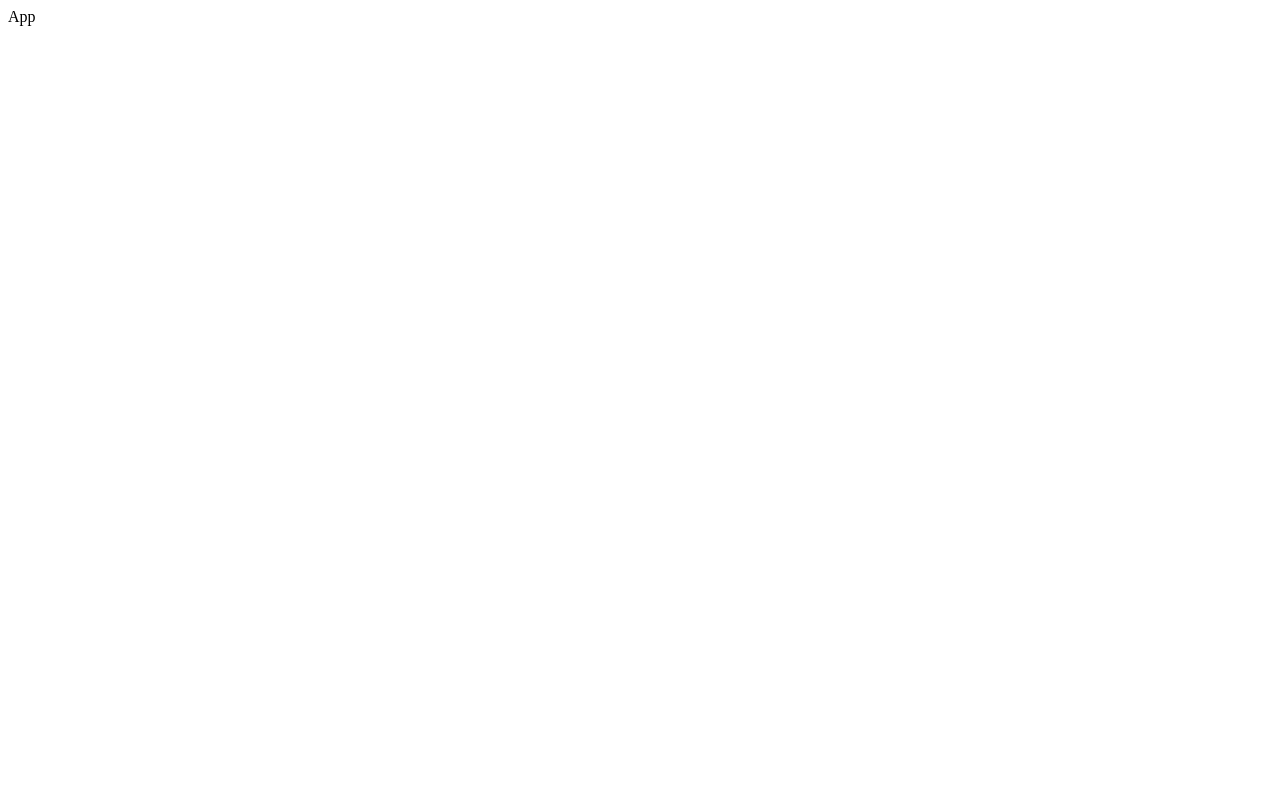
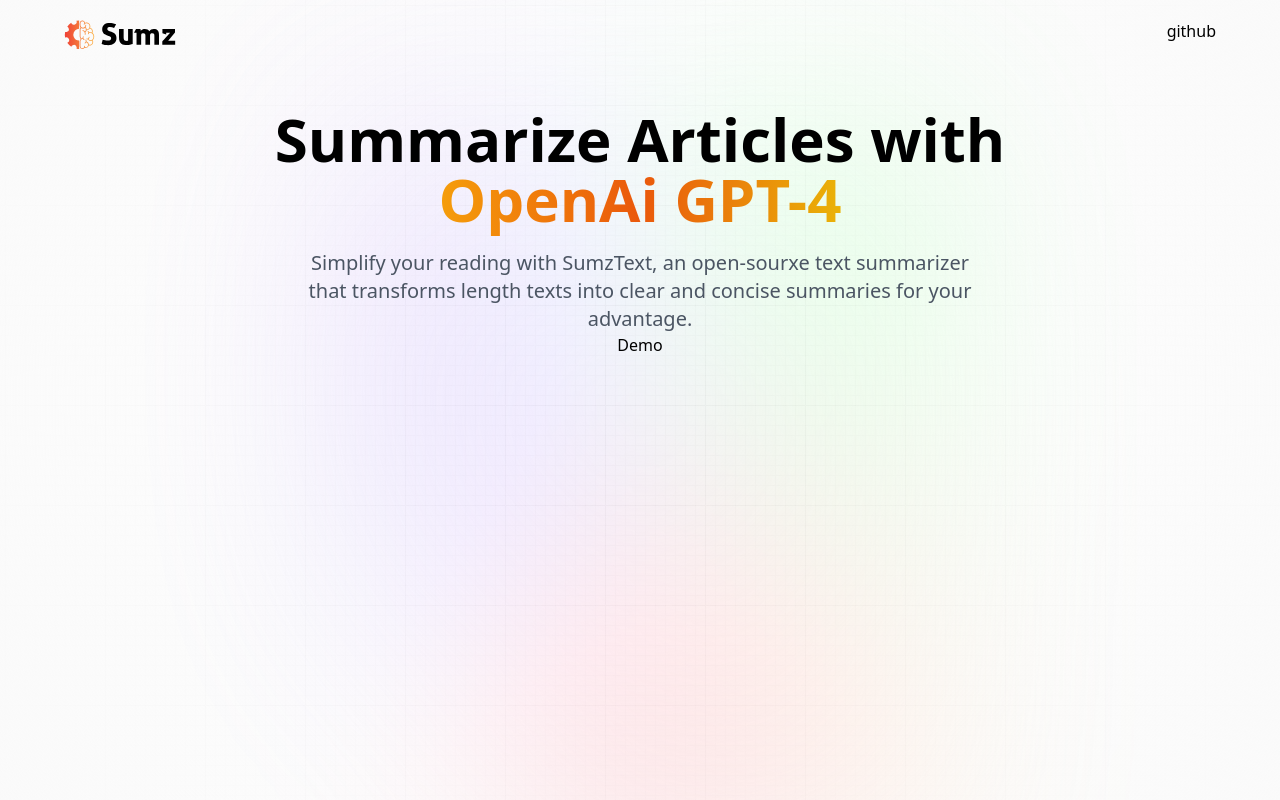
Before and after one commit to Ahmet1Bilici/SumText, a React (Vite) app: page / in a window 1280 px wide. Built offline with nearby package versions, Linux system fonts and the light colour scheme; a web font is replaced by a local one.

Commit message:
Set page title, icon, and desc

```diff
--- a/index.html
+++ b/index.html
@@ -2,7 +2,7 @@
 <html lang="en">
   <head>
     <meta charset="UTF-8" />
-    <link rel="icon" type="image/svg+xml" href="/vite.svg" />
+    <link rel="icon" type="image/svg+xml" href="/favicon.ico" />
 
     <link
       href="https://api.fontshare.com/v2/css?f[]=satoshi@1,900,700,500,300,400&display=swap"
@@ -16,7 +16,7 @@
     />
 
     <meta name="viewport" content="width=device-width, initial-scale=1.0" />
-    <title>Vite + React</title>
+    <title>SumzText</title>
   </head>
   <body>
     <div id="root"></div>
--- a/src/App.jsx
+++ b/src/App.jsx
@@ -1,7 +1,22 @@
 import React from "react";
+import Hero from "./components/Hero";
+import Demo from "./components/Demo";
+
+import "./App.css";
 
 const App = () => {
-  return <div>App</div>;
+  return (
+    <main>
+      <div className="main">
+        <div className="gradient" />
+      </div>
+
+      <div className="app">
+        <Hero />
+        <Demo />
+      </div>
+    </main>
+  );
 };
 
 export default App;
--- /dev/null
+++ b/src/components/Demo.jsx
@@ -0,0 +1,7 @@
+import React from "react";
+
+const Demo = () => {
+  return <div>Demo</div>;
+};
+
+export default Demo;
--- /dev/null
+++ b/src/components/Hero.jsx
@@ -0,0 +1,32 @@
+import React from "react";
+import { logo } from "../assets";
+
+const Hero = () => {
+  return (
+    <header className="w-full flex justify-center items-center flex-col">
+      <nav className="flex justify-between items-center w-full mb-10 pt-3">
+        <img src={logo} alt="sumz_logo" className="w-28 object-contain" />
+
+        <button
+          type="button"
+          onClick={() => window.open("https://github.com/Ahmet1Bilici")}
+          className="black-btn"
+        >
+          github
+        </button>
+      </nav>
+
+      <h1 className="head_text">
+        Summarize Articles with <br className="max-md:hidden" />
+        <span className="orange_gradient">OpenAi GPT-4</span>
+      </h1>
+      <h2 className="desc">
+        Simplify your reading with SumzText, an open-sourxe text summarizer that
+        transforms length texts into clear and concise summaries for your
+        advantage.
+      </h2>
+    </header>
+  );
+};
+
+export default Hero;
```
